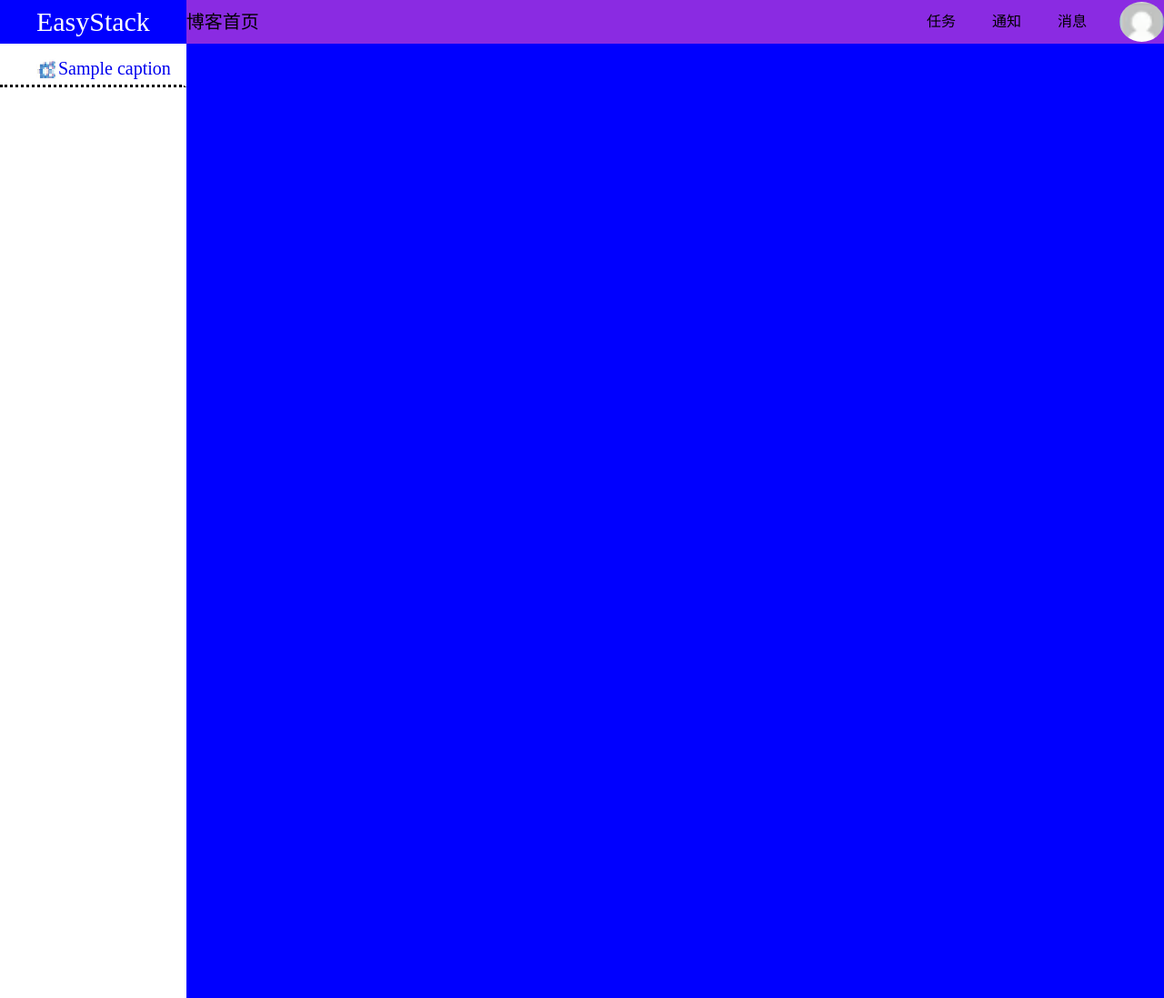
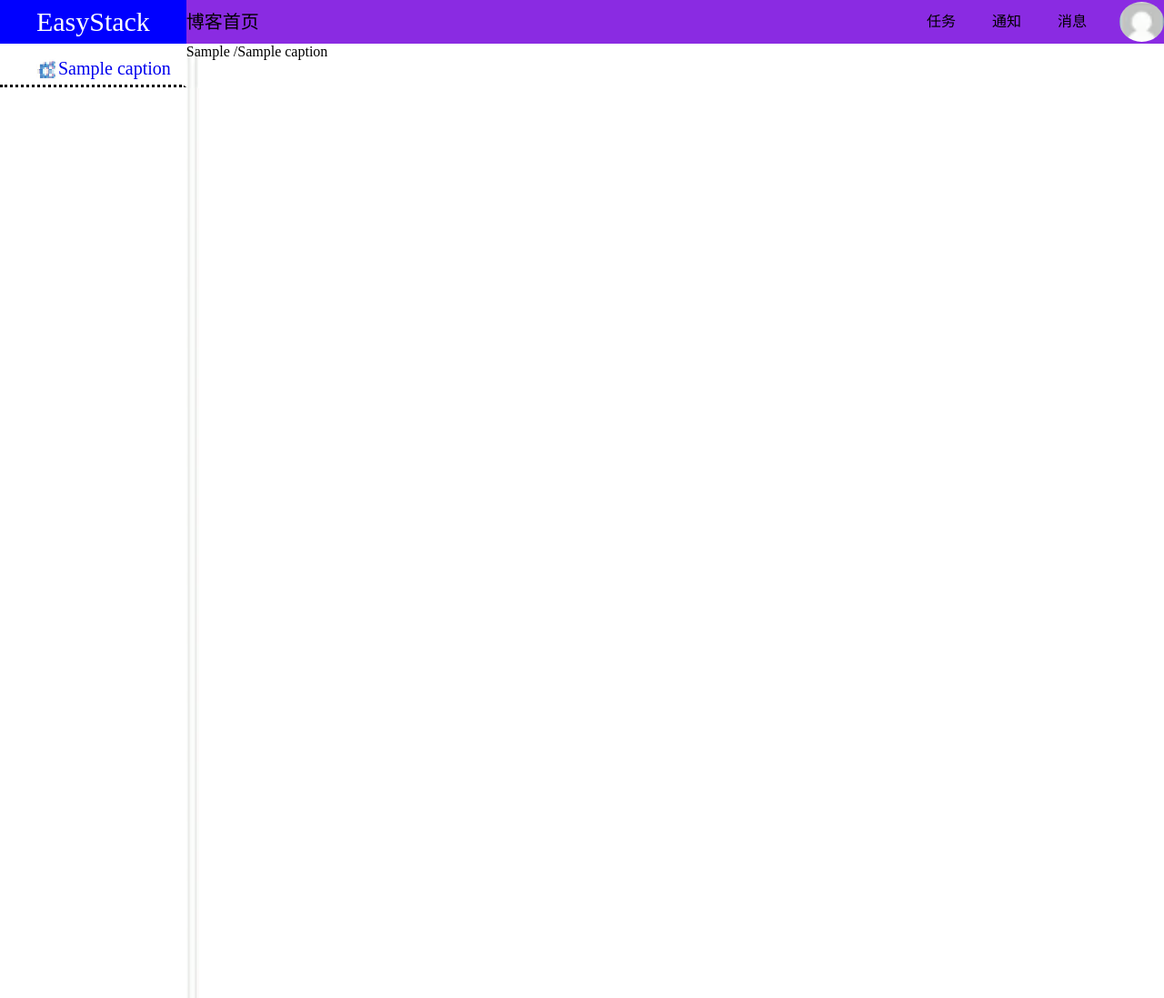
Before and after one commit to leejason001/BaoZhang2024, a Django app: template templates/backend/backendBase.html in a window 1280 px wide. Shown: the whole page at 91% size. Run offline with Django 3.2, Linux system fonts and the light colour scheme; the template is opened without the code that fills it: most values are stand-ins (such as "Sample title", 1, 10 or a date in 2020); parts of the project's set-up code (start-up, migrations or seed data) failed here and were passed over.

Commit message:
完成左右两部分之间的分隔线，分隔线随滚动条自动延伸

```diff
--- a/statics/css/backend/base.css
+++ b/statics/css/backend/base.css
@@ -96,8 +96,15 @@ ul.bodyLeft {
     left: 16%;
     right: 0;
     overflow: auto;
-    background-color: blue;
 }
-.bodyRightContent {
-
+.crumbs {
+    height: 49px;
+    background-image: url("/font_statics/images/leftRightSpace_head.png");
+    background-repeat: no-repeat;
 }
+.bodyRightContent .contentContainer {
+    background-image: url(/font_statics/images/leftRightSpace_body.png);
+    background-position: left center;
+    background-repeat: repeat-y;
+    height: 1000px;
+}
--- a/templates/backend/backendBase.html
+++ b/templates/backend/backendBase.html
@@ -37,9 +37,17 @@
     </ul>
     <div class="bodyPart bodyRight">
         <div class="bodyRightContent">
-            {% block  bodyRightContent%}
+            <div class="crumbs">
+                <span>{{ theTabCaption }}</span>
+                {% for crumb in crumbs %}
+                    <span>/{{ crumb.caption }}</span>
+                {% endfor %}
+            </div>
+            <div class="contentContainer">
+                {% block  bodyRightContent%}
 
-            {% endblock %}
+                {% endblock %}
+            </div>
         </div>
     </div>
 {% endblock %}
```
Also changed, not shown: statics/images/leftRightSpace_body.png (added), statics/images/leftRightSpace_head.png (added).
